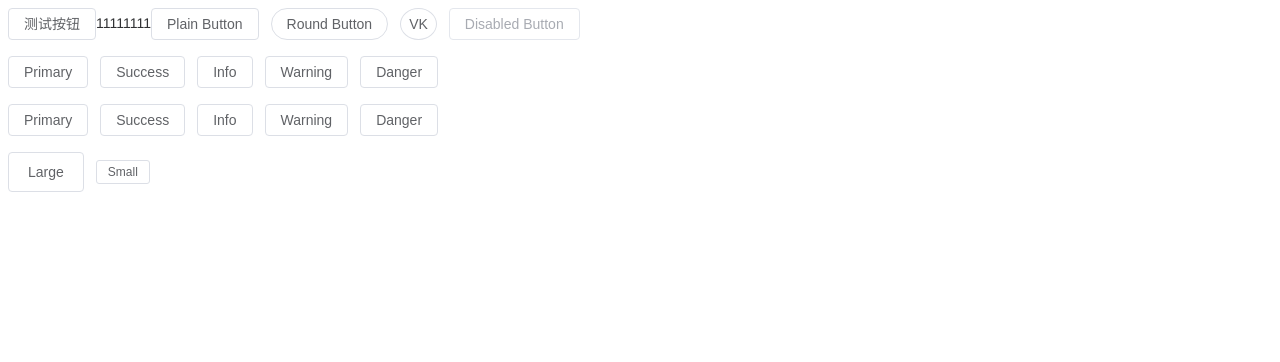
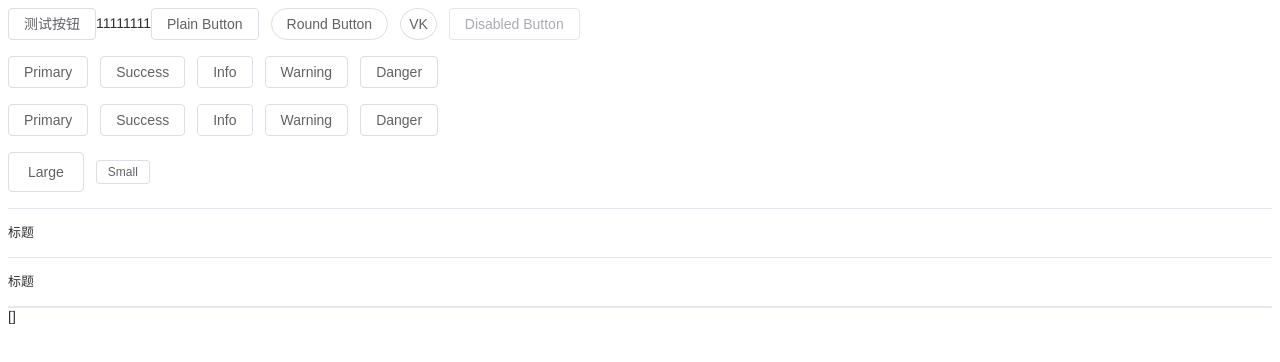
Before and after one commit to zs007-L/z-ui, a Vue app: page / in a window 1280 px wide. Shown: the top 362 px of the page. Built offline with nearby package versions, Linux system fonts and the light colour scheme.

Commit message:
feat:完成collapse组件

```diff
--- a/src/App.vue
+++ b/src/App.vue
@@ -18,11 +18,34 @@
     <Button type="danger" plain>Danger</Button><br /><br />
     <Button size="large">Large</Button>
     <Button size="small">Small</Button><br /><br />
+
+    <Collapse v-model="openValue" accordion>
+      <CollapseItem name="a">
+        <template #title>标题</template>
+        <div>内容</div>
+      </CollapseItem>
+      <CollapseItem name="b">
+        <template #title>标题</template>
+        <div>内容</div>
+        <div>内容</div>
+        <div>内容</div>
+        <div>内容</div>
+        <div>内容</div>
+        <div>内容</div>
+
+      </CollapseItem>
+    </Collapse>
+    {{ openValue }}
   </div>
 </template>
 
 <script setup lang="ts">
+import { ref } from 'vue';
 import Button from './components/Button/Button.vue';
+import Collapse from './components/Collapse/Collapse.vue';
+import CollapseItem from './components/Collapse/CollapseItem.vue';
+
+const openValue = ref([])
 
 const onClick = () => {
   console.log('click');
--- /dev/null
+++ b/src/components/Collapse/Collapse.vue
@@ -0,0 +1,46 @@
+<template>
+    <div class="z-collapse">
+        <slot />
+    </div>
+</template>
+
+<script setup lang="ts">
+import { CollapseContextKey } from './types';
+import { defineOptions, ref, provide, watch } from 'vue';
+import type { NameType, CollapseProps, CollapseEmits } from './types';
+
+defineOptions({
+    name: 'ZCollapse',
+});
+
+const props = defineProps<CollapseProps>();
+const emits = defineEmits<CollapseEmits>();
+
+const activeNames = ref<NameType[]>([]);
+
+const handleClickItem = (item: NameType) => {
+    if (props.accordion) {
+        activeNames.value = [activeNames.value[0] === item ? '' : item]
+    } else {
+        const index = activeNames.value.findIndex((name) => name === item);
+        if (index > -1) {
+            activeNames.value.splice(index, 1);
+        } else {
+            activeNames.value.push(item);
+        }
+    }
+    emits('update:modelValue', activeNames.value);
+    emits('change', activeNames.value)
+}
+
+watch(() => props.modelValue, () => {
+    activeNames.value = props.modelValue;
+})
+
+provide(CollapseContextKey, {
+    activeNames,
+    handleClickItem
+})
+</script>
+
+<style lang="scss" scoped></style>
--- /dev/null
+++ b/src/components/Collapse/CollapseItem.vue
@@ -0,0 +1,70 @@
+<template>
+    <div class="z-collapse-item" :class="{ 'is-disable': disabled }">
+        <div class="z-collapse-item__header" :class="{
+            'is-disabled': disabled,
+            'is-active': isActive
+        }" :id="`item-header-${name}`" @click="handleClick">
+            <slot name="title">
+                {{ title }}
+            </slot>
+        </div>
+        <Transition name="slide" v-on="transitionEvents">
+            <div class="z-collapse-item__wrapper" v-show="isActive">
+                <div class="z-collapse-item__content" :id="`item-content-${name}`">
+                    <slot />
+                </div>
+            </div>
+        </Transition>
+    </div>
+</template>
+
+<script setup lang="ts">
+import { defineOptions, inject, computed } from 'vue';
+import { type CollapseItemProps, CollapseContextKey } from './types';
+
+defineOptions({
+    name: 'z-collapse-item',
+});
+
+const props = defineProps<CollapseItemProps>();
+
+const collapseContext = inject(CollapseContextKey);
+
+const isActive = computed(() => collapseContext?.activeNames.value.includes(props.name))
+
+const handleClick = () => {
+    if (props.disabled) return;
+    collapseContext?.handleClickItem(props.name);
+}
+
+const transitionEvents: Record<string, (el: HTMLElement) => void> = {
+    beforeEnter(el) {
+        console.log(el)
+        el.style.height = '0px'
+        el.style.overflow = 'hidden'
+    },
+    enter(el) {
+        console.log(el.scrollHeight)
+        el.style.height = `${el.scrollHeight}px`
+    },
+    afterEnter(el) {
+        el.style.height = ''
+        el.style.overflow = ''
+    },
+    beforeLeave(el) {
+        el.style.height = `${el.scrollHeight}px`
+        el.style.overflow = 'hidden'
+    },
+    leave(el) {
+        el.style.height = '0px'
+    },
+    afterLeave(el) {
+        el.style.height = ''
+        el.style.overflow = ''
+    }
+}
+</script>
+
+<style>
+@import './style.css';
+</style>
--- /dev/null
+++ b/src/components/Collapse/style.css
@@ -0,0 +1,52 @@
+.z-collapse {
+  --z-collapse-border-color: var(--z-border-color-light);
+  --z-collapse-header-height: 48px;
+  --z-collapse-header-bg-color: var(--z-fill-color-blank);
+  --z-collapse-header-text-color: var(--z-text-color-primary);
+  --z-collapse-header-font-size: 13px;
+  --z-collapse-content-bg-color: var(--z-fill-color-blank);
+  --z-collapse-content-font-size: 13px;
+  --z-collapse-content-text-color: var(--z-text-color-primary);
+  --z-collapse-disabled-text-color: var(--z-disabled-text-color);
+  --z-collapse-disabled-border-color: var(--z-border-color-lighter);
+  border-top: 1px solid var(--z-collapse-border-color);
+  border-bottom: 1px solid var(--z-collapse-border-color);
+}
+.z-collapse-item__header {
+  display: flex;
+  align-items: center;
+  justify-content: space-between;
+  height: var(--z-collapse-header-height);
+  line-height: var(--z-collapse-header-height);
+  background-color: var(--z-collapse-header-bg-color);
+  color: var(--z-collapse-header-text-color);
+  cursor: pointer;
+  font-size: var(--z-collapse-header-font-size);
+  font-weight: 500;
+  transition: border-bottom-color var(--z-transition-duration);
+  outline: none;
+  border-bottom: 1px solid var(--z-collapse-border-color);
+  &.is-disabled {
+    color: var(--z-collapse-disabled-text-color);
+    cursor: not-allowed;
+    background-image: none;
+  }
+  &.is-active {
+    border-bottom-color: transparent;
+  }
+}
+.z-collapse-item__content {
+  will-change: height;
+  background-color: var(--z-collapse-content-bg-color);
+  overflow: hidden;
+  box-sizing: border-box;
+  font-size: var(--z-collapse-content-font-size);
+  color: var(--z-collapse-content-text-color);
+  border-bottom: 1px solid var(--z-collapse-border-color);
+  padding-bottom: 25px;
+}
+
+.slide-enter-active,
+.slide-leave-active {
+  transition: height 0.5s ease-in-out;
+}
--- /dev/null
+++ b/src/components/Collapse/types.ts
@@ -0,0 +1,26 @@
+import type { Ref, InjectionKey } from 'vue'
+
+export type NameType = string | number
+
+export interface CollapseProps {
+  modelValue: NameType[]
+  accordion?: boolean
+}
+
+export interface CollapseItemProps {
+  name: NameType
+  title?: string
+  disabled?: boolean
+}
+
+export interface CollapseContext {
+  activeNames: Ref<NameType[]>
+  handleClickItem: (name: NameType) => void
+}
+
+export interface CollapseEmits {
+  (event: 'update:modelValue', value: NameType[]): void
+  (event: 'change', value: NameType[]): void
+}
+
+export const CollapseContextKey: InjectionKey<CollapseContext> = Symbol('CollapseContextKey')
```
